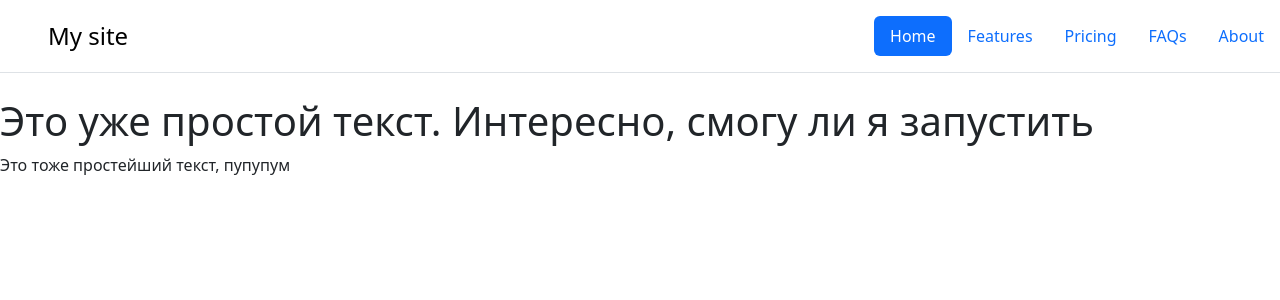
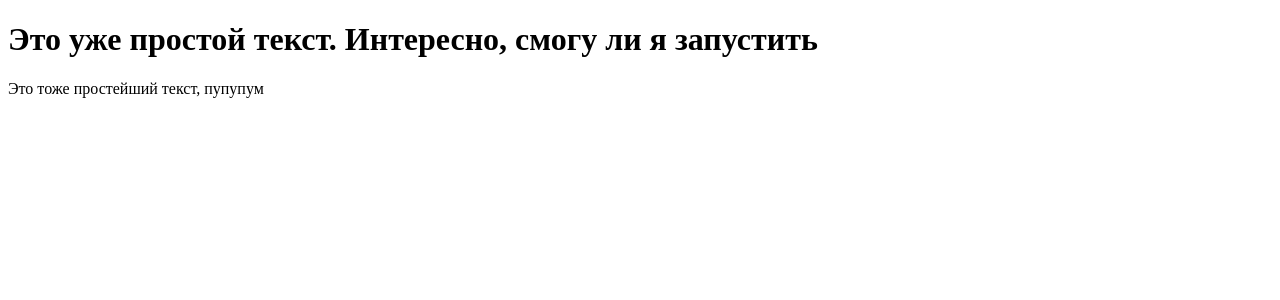
Before and after one commit to BAJUGO/Flask, a Flask app: page / in a window 1280 px wide. Shown: the top 300 px of the page. Run offline with Flask 3, Linux system fonts and the light colour scheme.

Commit message:
Update 22:59
Немного побаловался. Видио закончилось на 6ой +- минуте

```diff
--- a/app.py
+++ b/app.py
@@ -1,6 +1,8 @@
 from flask import Flask, render_template
 from flask_sqlalchemy import SQLAlchemy
 from datetime import datetime
+
+from unicodedata import digit
 
 app = Flask(__name__)
 app.config['SQLALCHEMY_DATABASE_URI'] = 'sqlite:///blog.db'
@@ -13,14 +15,21 @@ db = SQLAlchemy(app)
 def index():
     return render_template("index.html")
 
-@app.route("/blog")
-def blog():
-    return render_template("blog.html")
 
 @app.route("/about")
 def about():
     return render_template("about.html")
 
 
+@app.route('/greet/<name>') # By this <name> we create a new variable
+def greet(name):
+    return f"hello, {name}"
+
+
+@app.route('/add/<int:number1>/<int:number2>') # We could write {int(number1) + int(number2)}, but this is easier
+def add(number1, number2):
+    return f"{number1} + {number2} = {number1 + number2}"
+
+
 if __name__ == "__main__":
     app.run(host= '0.0.0.0', debug=True)
--- a/templates/base.html
+++ b/templates/base.html
@@ -5,36 +5,10 @@
     <meta name="viewport"
           content="width=device-width, user-scalable=no, initial-scale=1.0, maximum-scale=1.0, minimum-scale=1.0">
     <meta http-equiv="X-UA-Compatible" content="ie=edge">
-    <link rel="stylesheet" href="https://cdn.jsdelivr.net/npm/bootstrap@5.3.7/dist/css/bootstrap.min.css">
+
     <title>{% block title %}{% endblock %}</title>
 </head>
 <body>
-    <header class="d-flex flex-wrap justify-content-center py-3 mb-4 border-bottom">
-  <a href="/" class="d-flex align-items-center mb-3 mb-md-0 me-md-auto link-body-emphasis text-decoration-none">
-    <svg class="bi me-2" width="40" height="32" aria-hidden="true">
-      <use xlink:href="#bootstrap"></use>
-    </svg>
-    <span class="fs-4">My site</span>
-  </a>
-
-  <ul class="nav nav-pills">
-    <li class="nav-item">
-      <a href="/home" class="nav-link active" aria-current="page">Home</a>
-    </li>
-    <li class="nav-item">
-      <a href="#" class="nav-link">Features</a>
-    </li>
-    <li class="nav-item">
-      <a href="#" class="nav-link">Pricing</a>
-    </li>
-    <li class="nav-item">
-      <a href="#" class="nav-link">FAQs</a>
-    </li>
-    <li class="nav-item">
-      <a href="/about" class="nav-link">About</a>
-    </li>
-  </ul>
-</header>
 
     {% block body %}{% endblock %}
 </body>
```
